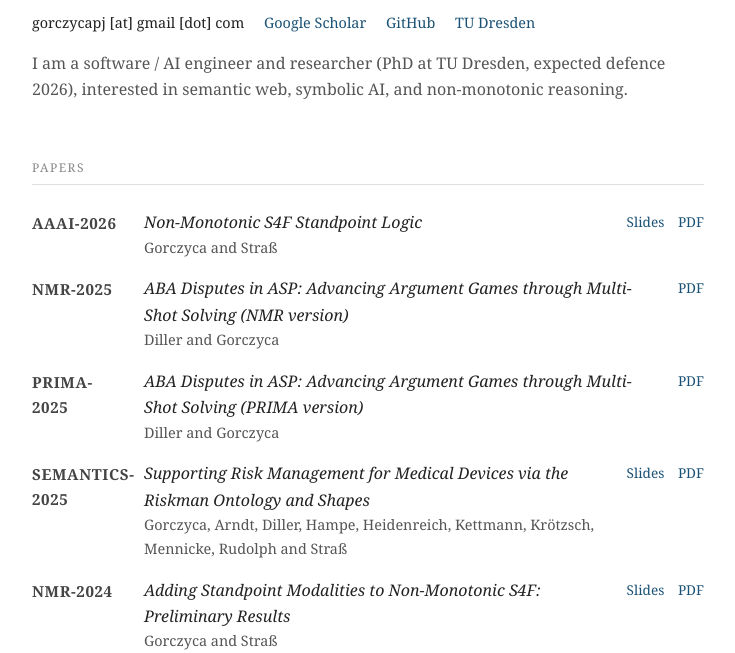
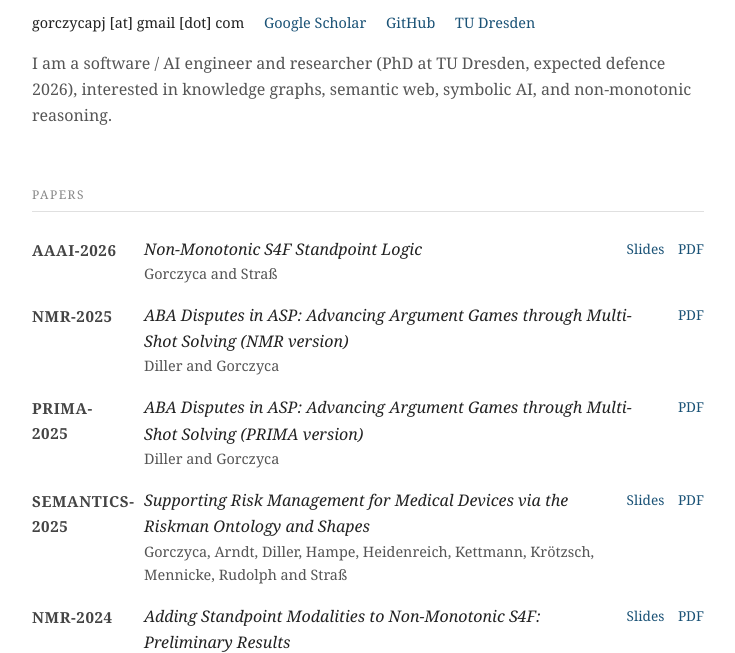
Before and after one commit to gorczyca/gorczyca.github.io, a plain HTML site: page index.html in a window 1280 px wide. Shown: the part 116-769 px from the top of the page, without its empty margins (272-1007 px from the left). Drawn offline with Linux system fonts and the light colour scheme.

Commit message:
Add knowledge graphs

```diff
--- a/index.html
+++ b/index.html
@@ -26,7 +26,7 @@
     </div>
 
     <p property="schema:description" id="about">
-      I am a software / AI engineer and researcher (PhD at TU Dresden, expected defence 2026), interested in semantic web, symbolic AI,
+      I am a software / AI engineer and researcher (PhD at TU Dresden, expected defence 2026), interested in knowledge graphs, semantic web, symbolic AI,
       and non-monotonic reasoning.
     </p>
 
```
